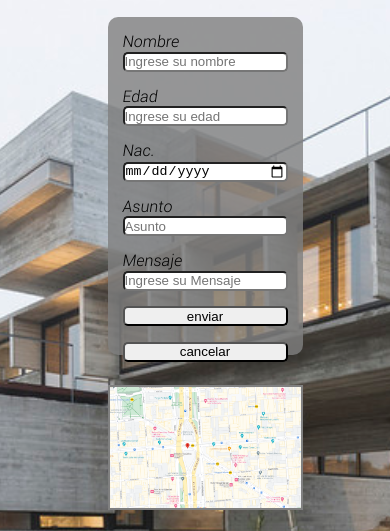
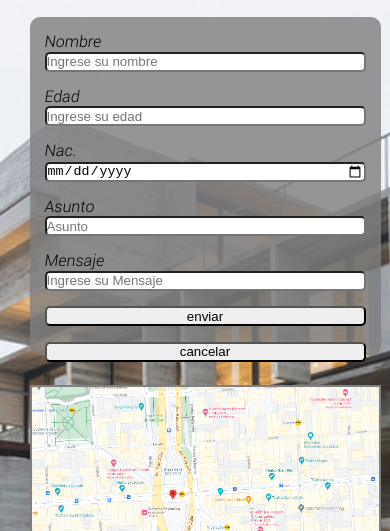
Before and after one commit to AlanBouzali/mi-repo-proyecto, a plain HTML site: page pages/contacto.html in a window 390 px wide. Shown: the part 130-661 px from the top of the page. Drawn offline with Linux system fonts and the light colour scheme.

Commit message:
contacto responsive mobile

```diff
--- a/css/style.css
+++ b/css/style.css
@@ -407,7 +407,7 @@ a img{
     height: 40vh;
     margin: 20px -10px 20px 10px;
     padding: 15px;
-    display: flex;
+/*     display: flex; */
 }
 
 .ubicacion{
@@ -522,7 +522,12 @@ a img{
 }
 
 @media only screen and (max-width: 623px){
-/* ver clase de media para el nav-check */
+    .Formulario{
+        width: 90%;
+    }
+    .ubicacion{
+        width: 90%;
+    }
 }
 
 
```
